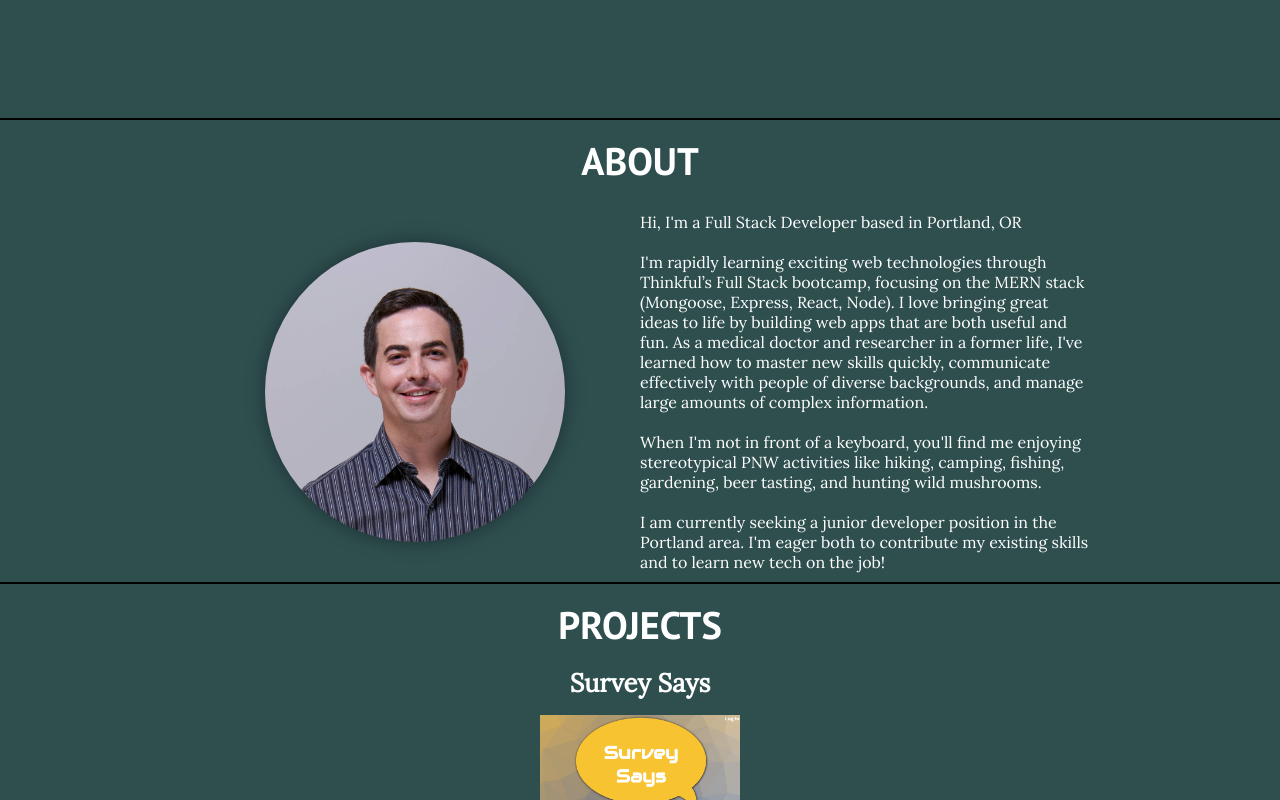
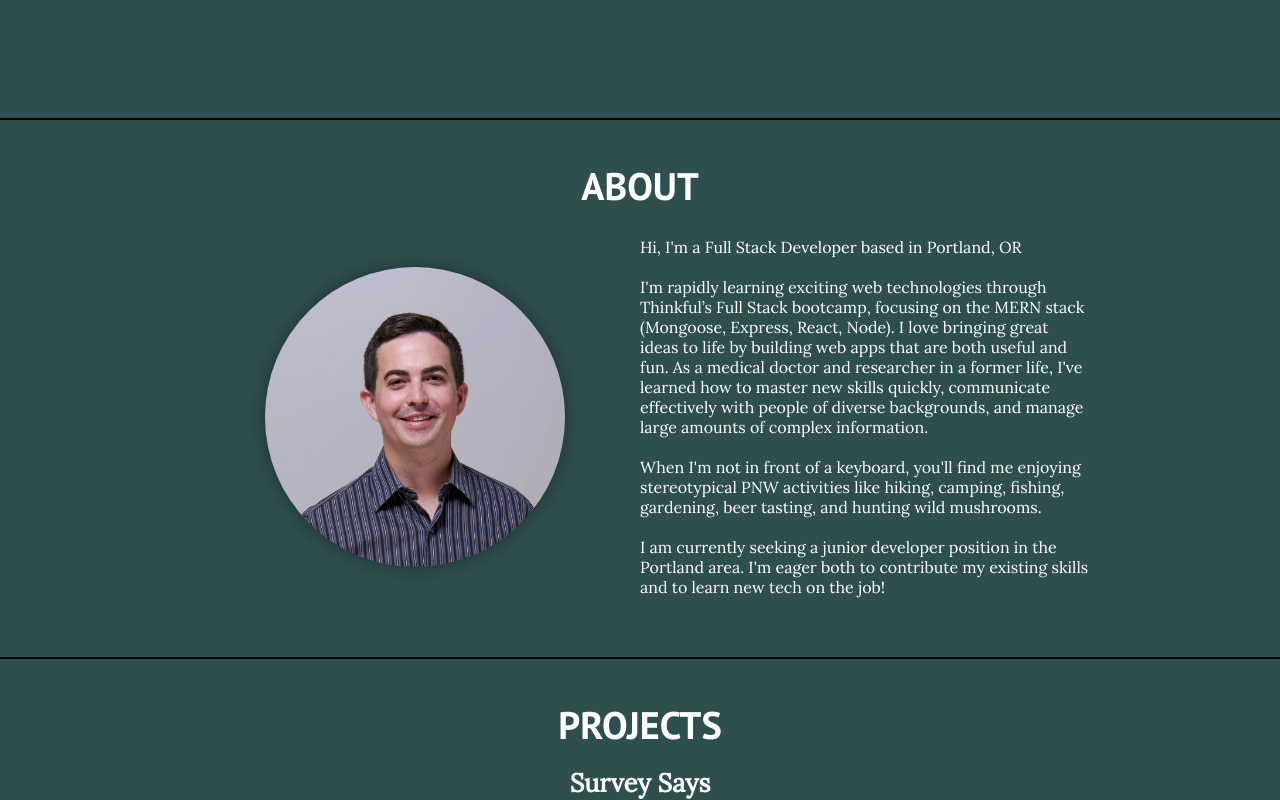
Before and after one commit to fastlain/portfolio, a React (Create React App) app: page / in a window 1280 px wide. Shown: the part 680-1480 px from the top of the page. Built offline with nearby package versions, Linux system fonts and the light colour scheme.

Commit message:
Add padding betwen sections

```diff
--- a/src/Banner.module.css
+++ b/src/Banner.module.css
@@ -3,6 +3,7 @@
     display: flex;
     flex-direction: column;
     justify-content: center;
+    padding: 0;
 }
 
 .mainHeading {
--- a/src/index.css
+++ b/src/index.css
@@ -14,6 +14,11 @@ body {
   font-family: 'Lora', serif;
   color: white;
   background: darkslategray;
+}
+
+section {
+  border-bottom: 2px solid black;
+  padding: 25px 0 50px;
 }
 
 h1, h2 {
@@ -41,7 +46,3 @@ h3 {
       font-size: 24px;
   }
 }
-
-section {
-  border-bottom: 2px solid black;
-}
```
